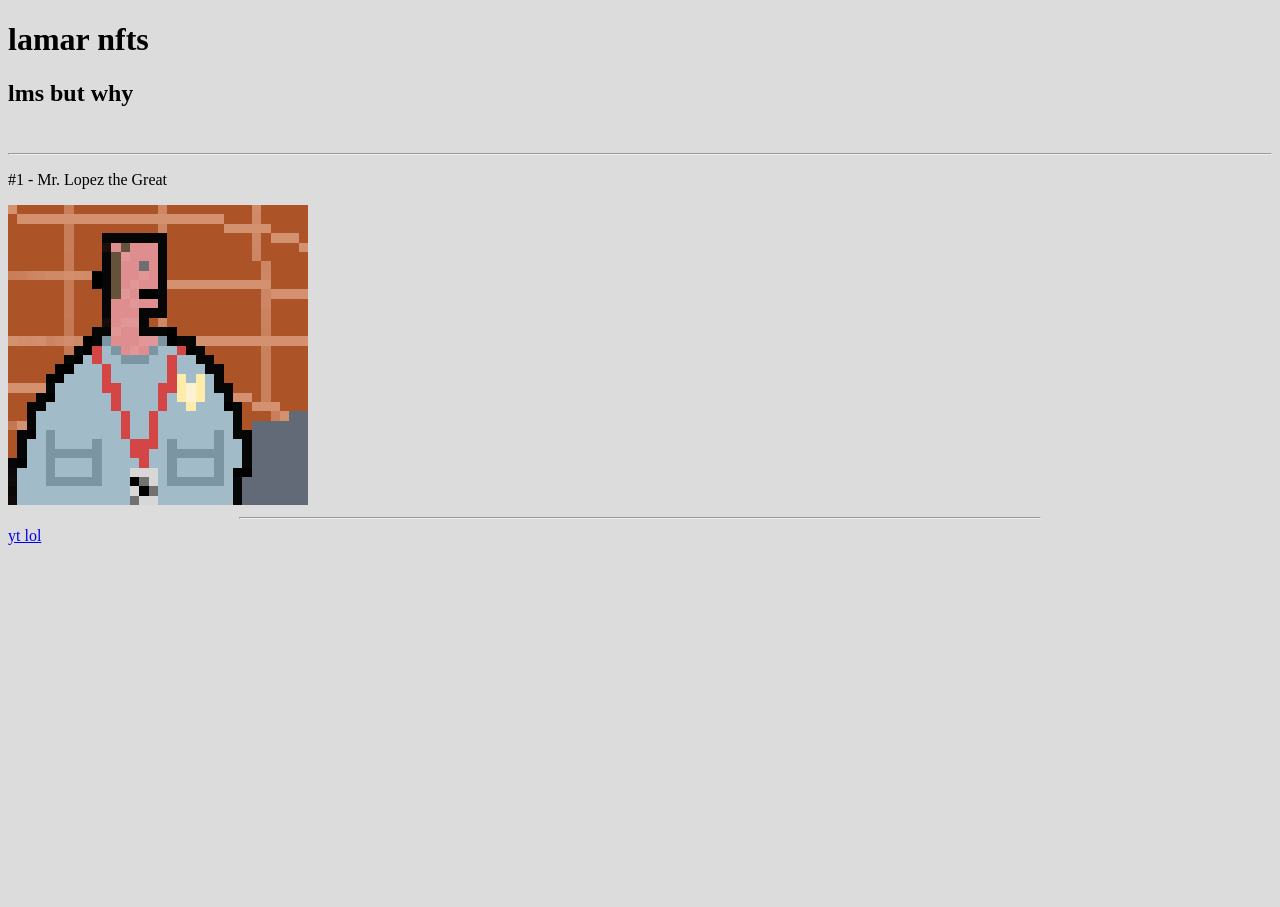
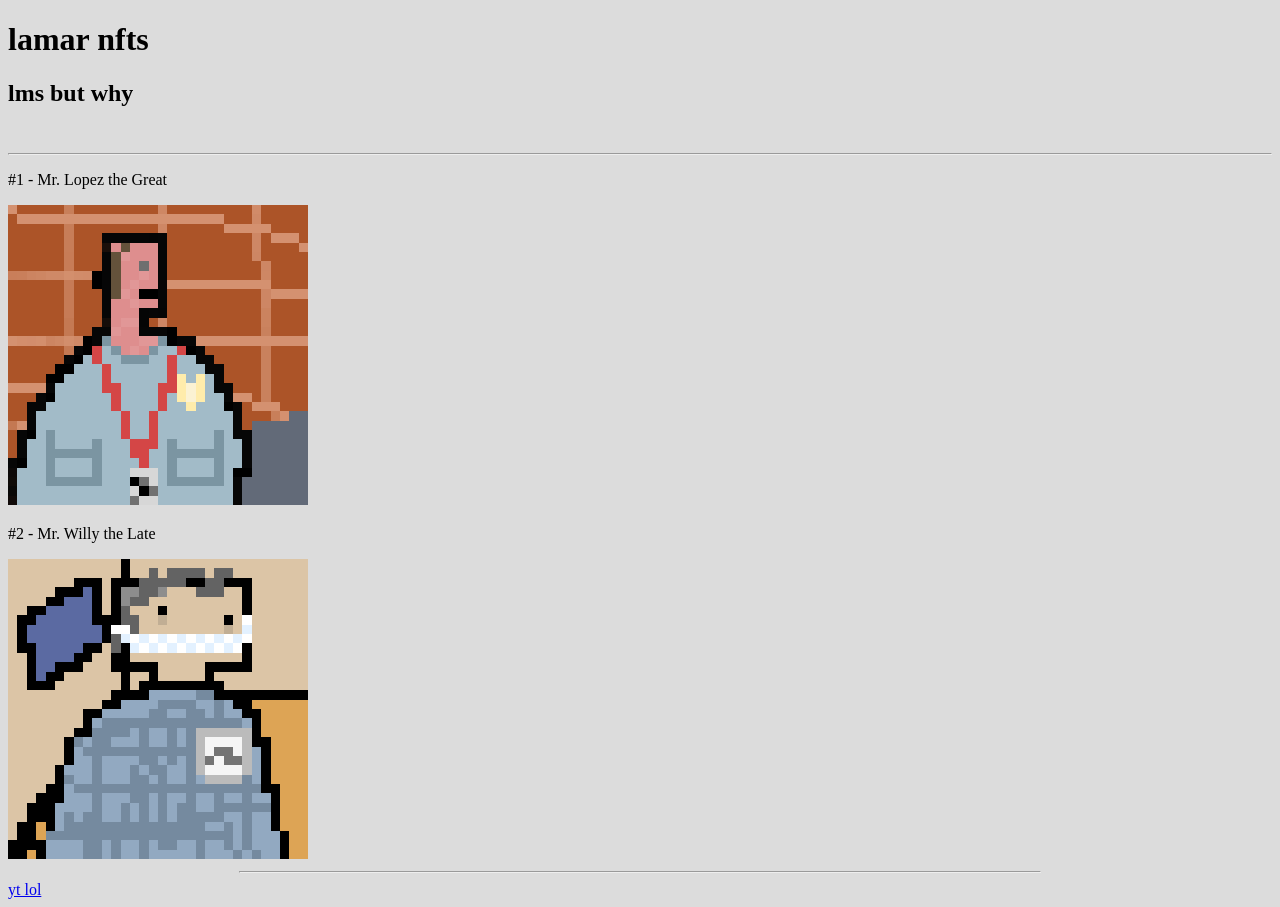
Before and after one commit to c0mmanche/lamarnft, a plain HTML site: page nftsearch.html in a window 1280 px wide. Before the commit the page ends 800 px from the top, so only its background shows below. Drawn offline with Linux system fonts and the light colour scheme.

Commit message:
lolol willy

```diff
--- a/nftsearch.html
+++ b/nftsearch.html
@@ -17,6 +17,8 @@
   <p>#1 - Mr. Lopez the Great</p>
   <img src="https://github.com/c0mmanche/lamarnft/blob/main/mr%20lopez%20nft.png?raw=true" width=300px height=300px>
   <br>
+  <p>#2 - Mr. Willy the Late</p>
+  <img src="https://github.com/c0mmanche/lamarnft/blob/main/mr%20willy%20nft.png?raw=true" width=300px height=300px>
   <hr width=800px>
   <a href="https://www.youtube.com/vyclops">yt lol</a>
 </body>
```
